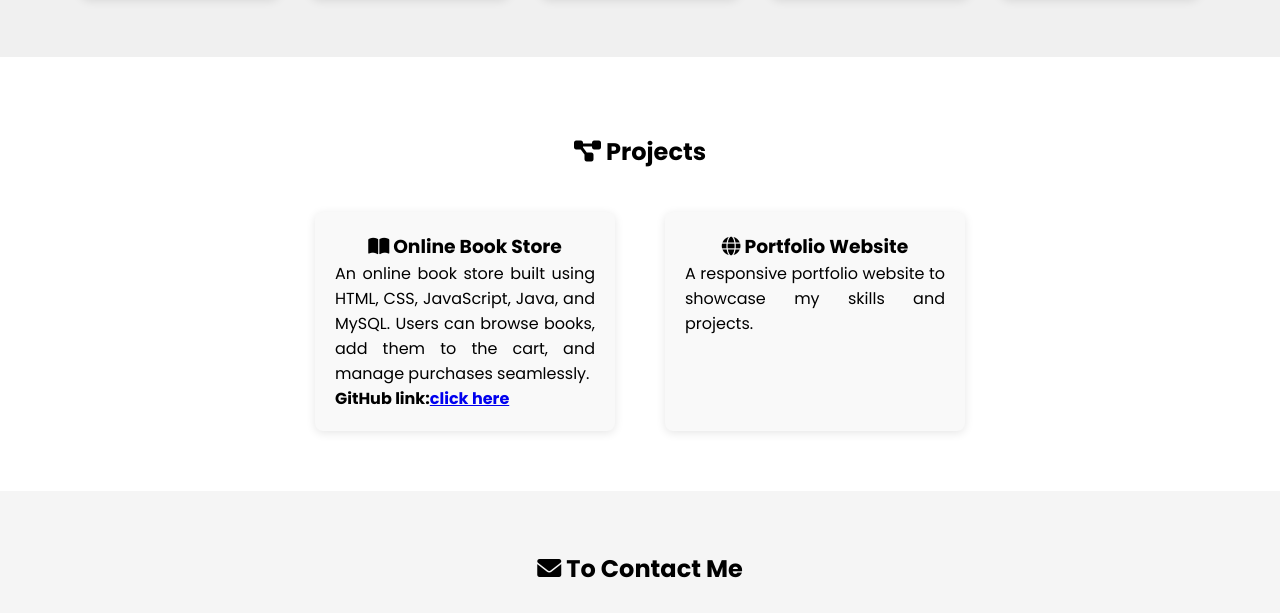
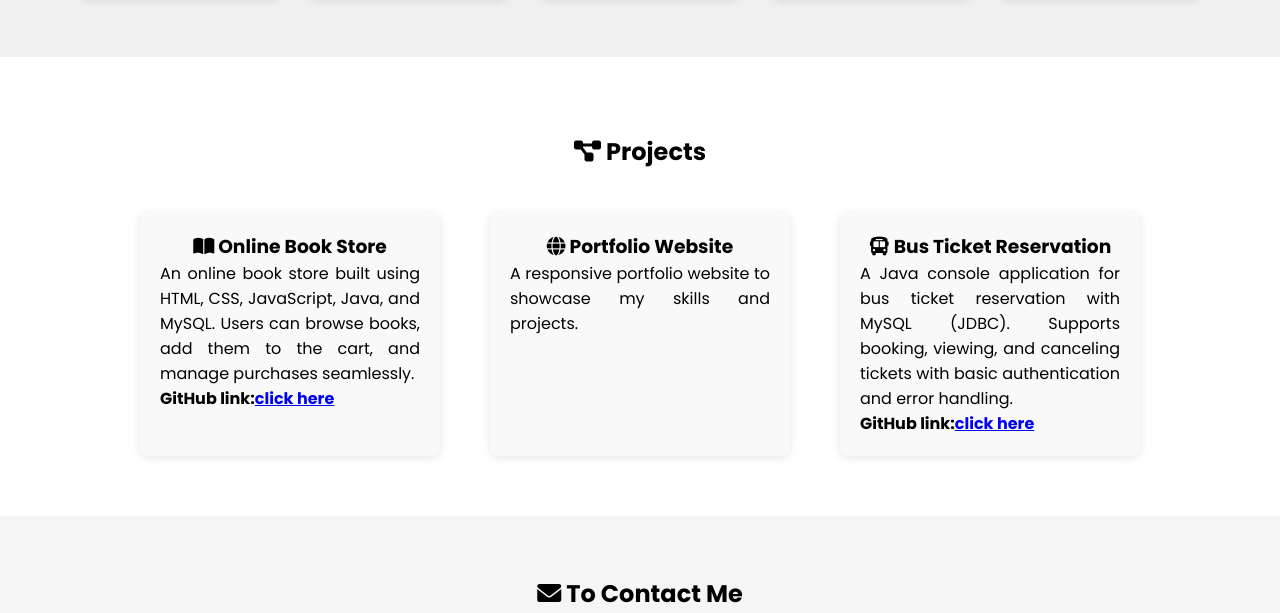
Before and after one commit to Pravin007-create/portfolio, a plain HTML site: page index.html in a window 1280 px wide. Shown: the part 1758-2371 px from the top of the page. Drawn offline with Linux system fonts and the light colour scheme.

Commit message:
project adding

```diff
--- a/index.html
+++ b/index.html
@@ -136,6 +136,11 @@
                 <p>A responsive portfolio website to showcase my skills and projects.</p>
 
             </div>
+            <div class="project-card">
+                <h3><i class="fa-solid fa-bus"></i> Bus Ticket Reservation</h3>
+                <p>A Java console application for bus ticket reservation with MySQL (JDBC). Supports booking, viewing, and canceling tickets with basic authentication and error handling.</p>
+                <p class="sk-link">GitHub link:<a href="https://github.com/Pravin007-create/BusTicketReservation">click here</a></p>
+            </div>
 
         </div>
     </section>
```
